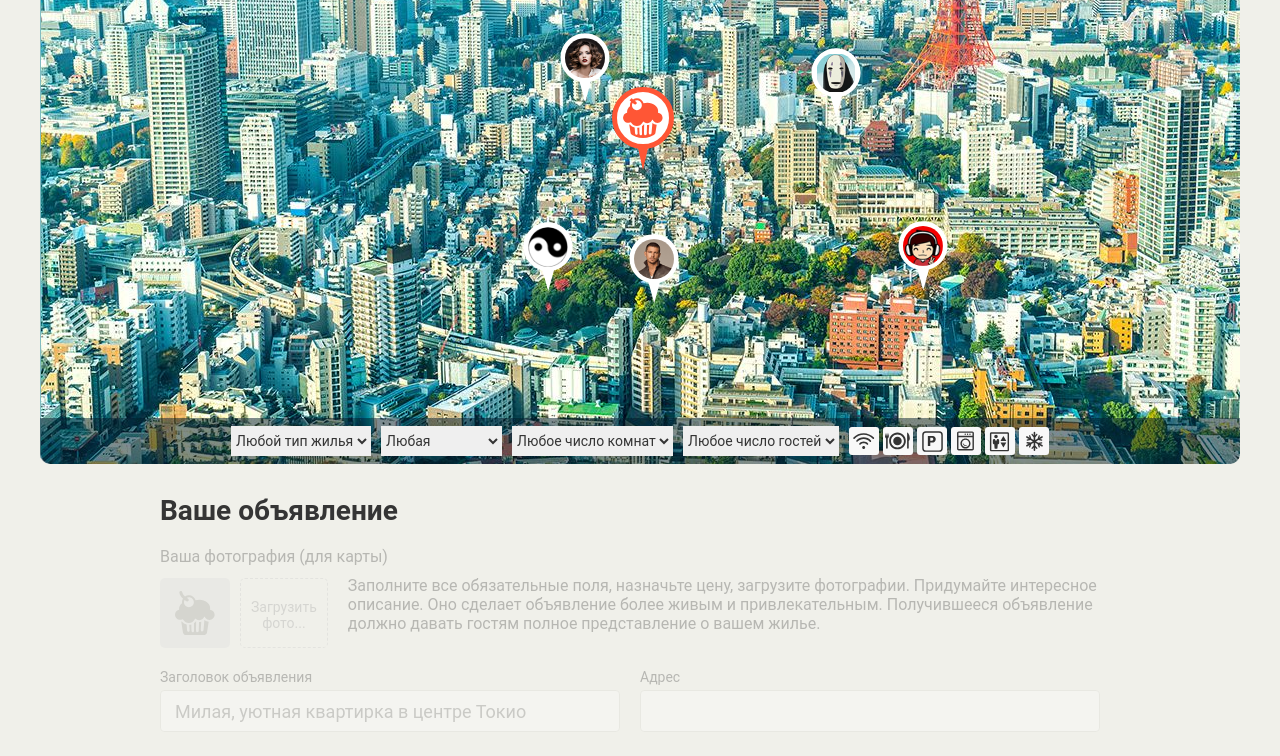
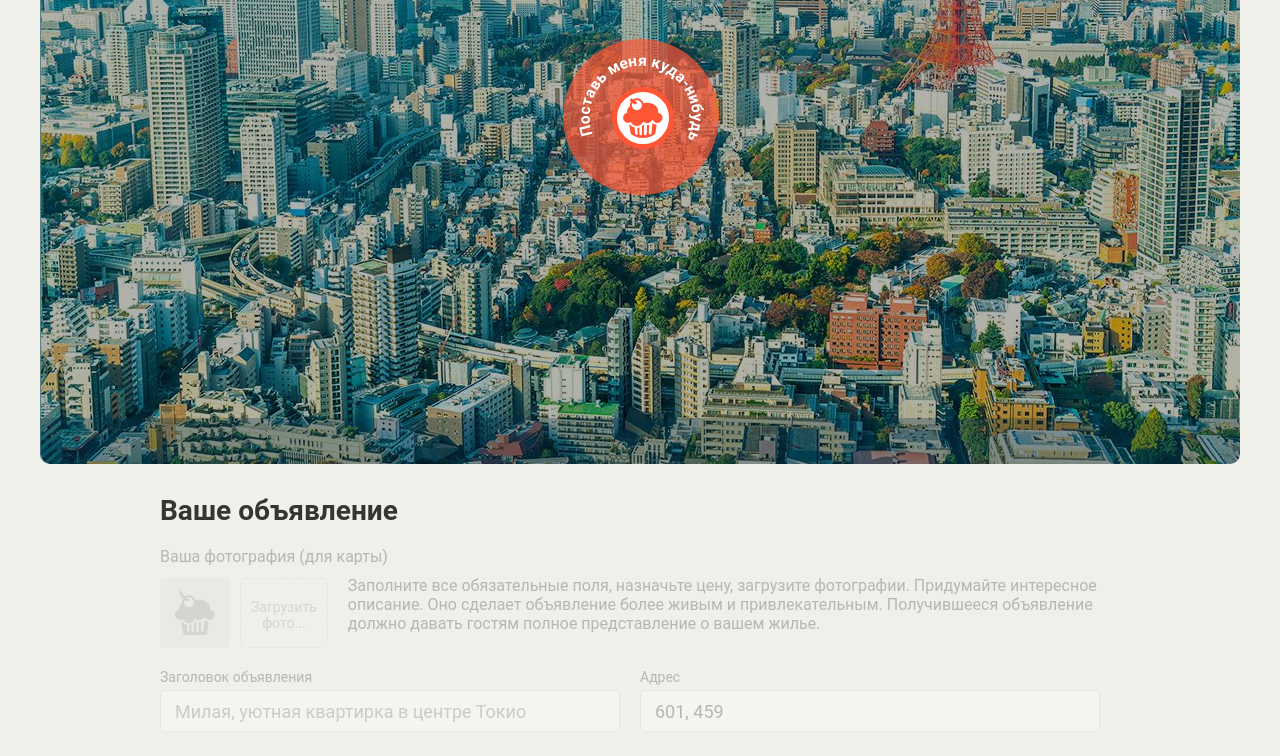
Before and after one commit to vasilieva-sasha/keksobooking-19, a website: page index.html in a window 1280 px wide. Shown: the part 286-1042 px from the top of the page. Drawn offline with Linux system fonts and the light colour scheme; files whose address does not match are found by name.

Commit message:
добавляет активацию карты, заполнение адреса

```diff
--- a/index.html
+++ b/index.html
@@ -84,7 +84,7 @@
     <!-- Форма объявления -->
     <section class="notice">
       <h2 class="notice__title">Ваше объявление</h2>
-      <form class="ad-form ad-form--disabled" method="post" enctype="multipart/form-data" autocomplete="off">
+      <form class="ad-form ad-form--disabled" method="post" action="https://js.dump.academy/keksobooking" enctype="multipart/form-data" autocomplete="off">
         <fieldset class="ad-form-header">
           <legend class="ad-form-header__title">Ваша фотография (для карты)</legend>
           <div class="ad-form-header__upload">
@@ -100,11 +100,11 @@
         </fieldset>
         <fieldset class="ad-form__element ad-form__element--wide">
           <label class="ad-form__label" for="title">Заголовок объявления</label>
-          <input id="title" name="title" type="text" placeholder="Милая, уютная квартирка в центре Токио">
+          <input id="title" name="title" type="text" placeholder="Милая, уютная квартирка в центре Токио" minlength="30" maxlength="100" required>
         </fieldset>
         <fieldset class="ad-form__element ad-form__element--wide">
           <label class="ad-form__label" for="address">Адрес</label>
-          <input id="address" name="address" type="text">
+          <input id="address" name="address" type="text" >
         </fieldset>
         <fieldset class="ad-form__element">
           <label class="ad-form__label" for="type">Тип жилья</label>
@@ -117,7 +117,7 @@
         </fieldset>
         <fieldset class="ad-form__element">
           <label class="ad-form__label" for="price">Цена за ночь, руб.</label>
-          <input id="price" name="price" type="number" placeholder="5000">
+          <input id="price" name="price" type="number" placeholder="5000" required>
         </fieldset>
         <fieldset class="ad-form__element ad-form__element--time">
           <label class="ad-form__label" for="timein">Время заезда и выезда</label>
--- a/js/main.js
+++ b/js/main.js
@@ -2,23 +2,43 @@
 
 (function () {
 
-  var MAP_WIDTH = 1200;
+  // var MAP_WIDTH = 1200;
   var MAP_HEIGHT_MIN = 130;
   var MAP_HEIGHT_MAX = 630;
   var PIN_WIDTH = 40;
   var PIN_HEIGHT = 70;
+  var MAIN_PIN_WIDTH = 62;
+  var MAIN_PIN_HEIGHT = 84;
   var TYPE = ['palace', 'flat', 'house', 'bungalo'];
   var ROOMS = [1, 2, 3, 100];
   var CHECKIN = ['12:00', '13:00', '14:00'];
   var CHECKOUT = ['12:00', '13:00', '14:00'];
   var FEATURES = ['wifi', 'dishwasher', 'parking', 'washer', 'elevator', 'conditioner'];
   var PHOTOS = ['http://o0.github.io/assets/images/tokyo/hotel1.jpg', 'http://o0.github.io/assets/images/tokyo/hotel2.jpg', 'http://o0.github.io/assets/images/tokyo/hotel3.jpg'];
+  var ENTER_KEY = 'Enter';
 
   var ads = [];
   var adsAmount = 8;
 
+  var map = document.querySelector('.map');
+  var pinMain = document.querySelector('.map__pin--main');
+  var adForm = document.querySelector('.ad-form');
+  var adFormInputs = adForm.querySelectorAll('input, select, textarea, button');
+  var adFormInputAddress = adForm.querySelector('input[name=address]');
+  var adFormSelectRooms = adForm.querySelector('select[name=rooms]');
+  var adFormSelectCapacity = adForm.querySelector('select[name=capacity]');
+  var adFormSubmitButton = adForm.querySelector('.ad-form__submit');
+
+  var onWindowLoad = function (collection) {
+    window.onLoad = collection.forEach(function (collectionItem) {
+      collectionItem.setAttribute('disabled', 'disabled');
+    });
+  };
+
+  onWindowLoad(adFormInputs);
+
   var getLocationX = function () {
-    return Math.floor(Math.random() * MAP_WIDTH);
+    return Math.floor(Math.random() * map.offsetWidth);
   };
 
   var getLocationY = function () {
@@ -93,7 +113,14 @@
     return locationPinY + 'px';
   };
 
-  document.querySelector('.map').classList.remove('map--faded');
+  var onPinMainClick = function () {
+    map.classList.remove('map--faded'); // добавить проверку левой кнопки мыши
+    mapWithAds.appendChild(fragment);
+    adForm.classList.remove('ad-form--disabled');
+    adFormInputs.forEach(function (input) {
+      input.removeAttribute('disabled', 'disabled');
+    });
+  };
 
   var mapWithAds = document.querySelector('.map__pins');
 
@@ -118,6 +145,30 @@
     appendPins(adItem);
   });
 
-  mapWithAds.appendChild(fragment);
+  var getMainPinAddress = function () {
+    var pinMainX = parseInt(pinMain.style.left, 10) + (MAIN_PIN_WIDTH / 2);
+    var pinMainY = parseInt(pinMain.style.top, 10) + MAIN_PIN_HEIGHT;
+    return pinMainX + ', ' + pinMainY;
+  };
+
+  adFormInputAddress.value = getMainPinAddress();
+
+  pinMain.addEventListener('mousedown', function () {
+    onPinMainClick();
+  });
+
+  pinMain.addEventListener('keydown', function (evt) {
+    if (evt.key === ENTER_KEY) {
+      onPinMainClick();
+    }
+  });
+
+  adFormSubmitButton.addEventListener('submit', function () {
+    if (adFormSelectRooms.value === 1) {
+      if (adFormSelectCapacity.selectedIndex === 3) {
+        adFormSelectCapacity.setCustomValidity('1 комната — для 1 гостя');
+      }
+    }
+  });
 
 })();
```
